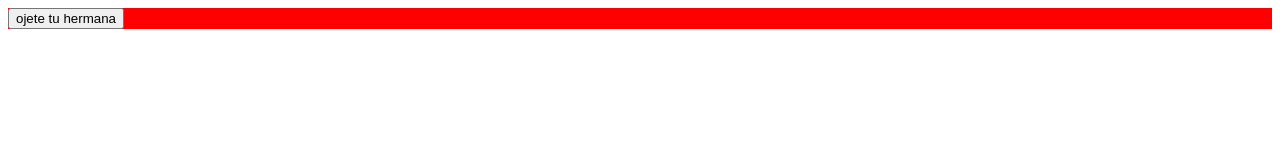
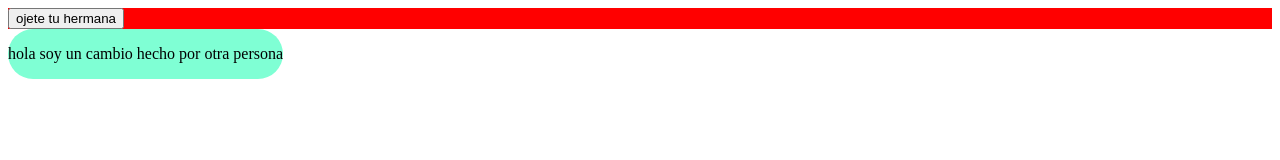
Before and after one commit to juliocruz6545/js-calculator, a plain HTML site: page index.html in a window 1280 px wide. Drawn offline with Linux system fonts and the light colour scheme.

Commit message:
Added small text to the index file.

```diff
--- a/index.html
+++ b/index.html
@@ -8,6 +8,11 @@
 <body>
     <div style="background-color: red;">
             <button onclick="presionarOjeteNegro('yuli') ">ojete tu hermana</button>
+    </div>
+    <div style="background-color: aquamarine; display: inline flow-root list-item; border-radius: 25px;">
+        <p>
+            hola soy un cambio hecho por otra persona
+        </p>
     </div>
 </body>
 <script>
```
